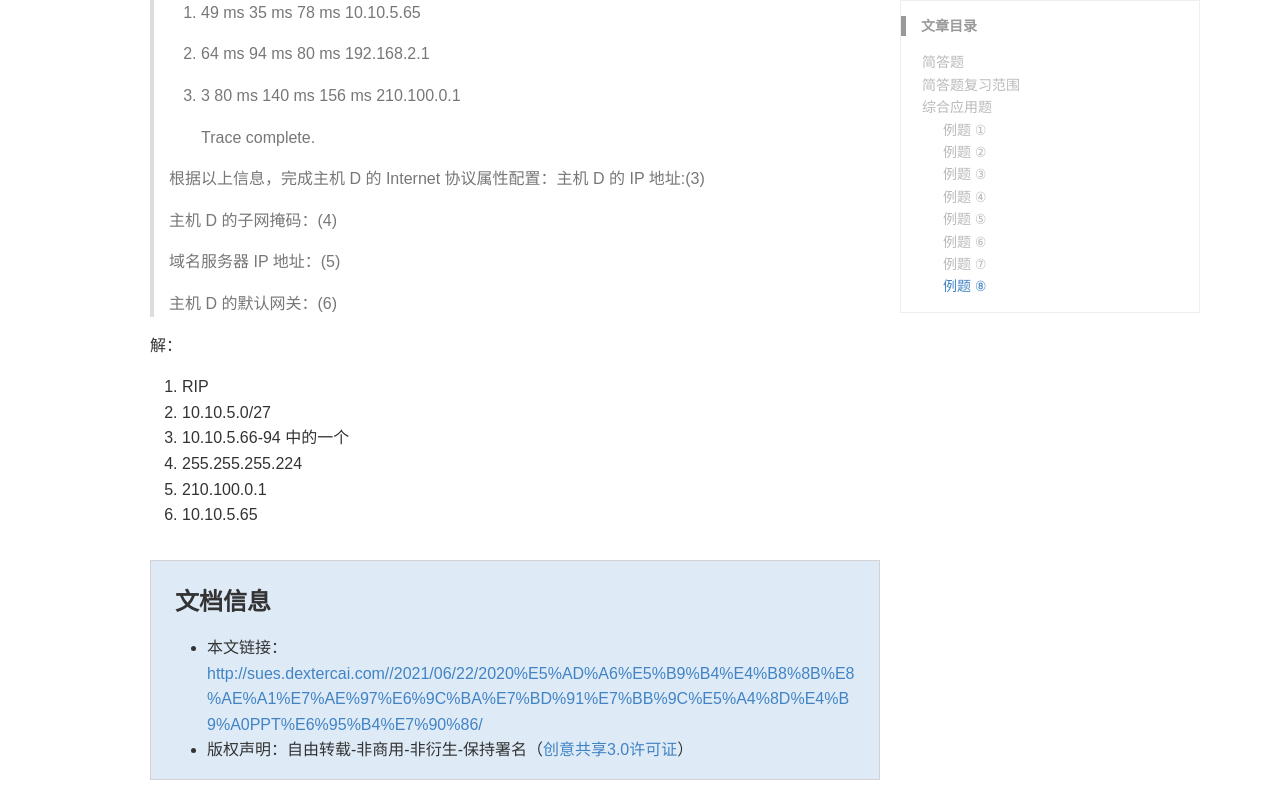
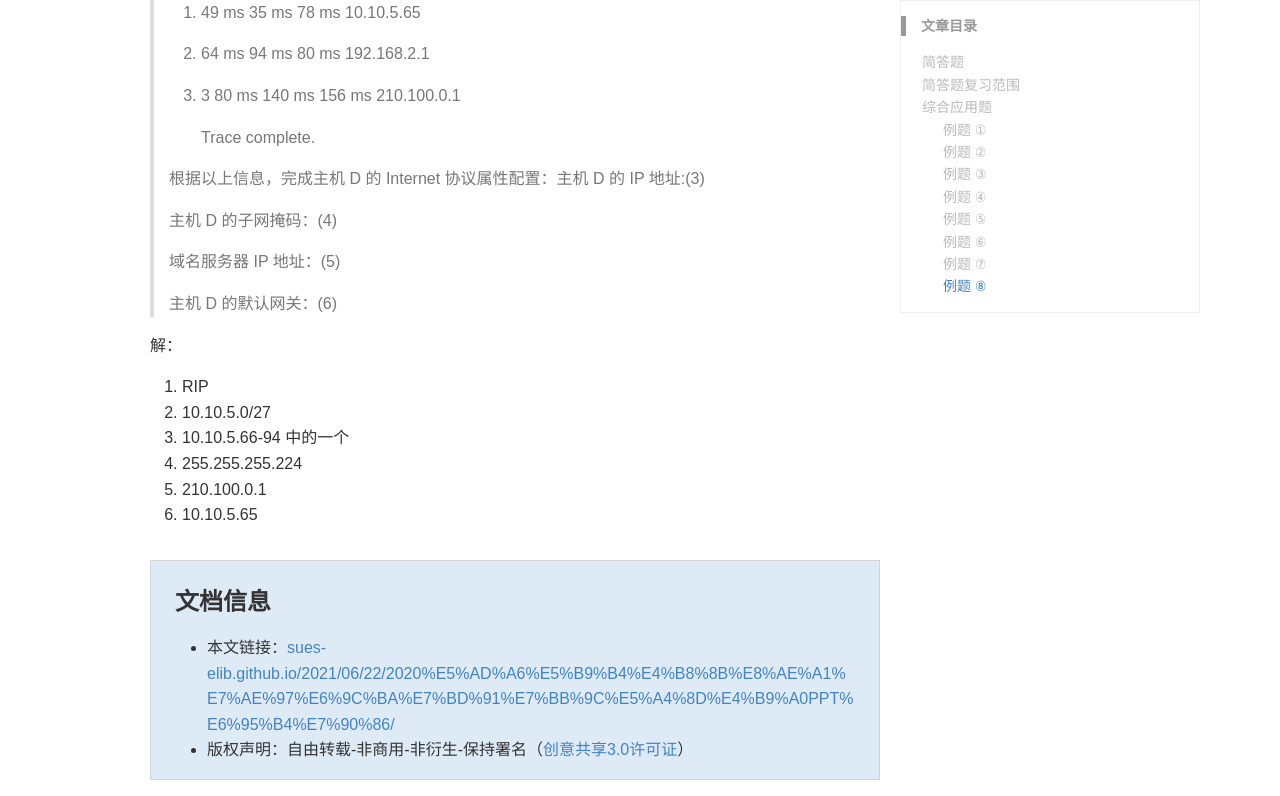
Before and after one commit to SUES-eLib/SUES-eLib.github.io, a Jekyll site: the page built from _posts/2021-6-22-2020学年下计算机网络复习PPT整理.md, in a window 1280 px wide and 900 px high, scrolled down 4392 px, cut to the strip 0-796 px from the top of the window. Built offline with Jekyll 4.4.1, drawn with Linux system fonts in a browser that asks for light colours; some web fonts are replaced; comment, search, counter and statistics services are not loaded; a style sheet for code colours, icons or effects is not loaded.

Commit message:
fix Config

```diff
--- a/_config.yml
+++ b/_config.yml
@@ -1,8 +1,8 @@
 # ---------------- #
 #   Main Configs   #
 # ---------------- #
-baseurl: /
-url: http://sues.dextercai.com/
+baseurl:
+url: sues-elib.github.io
 date_format: "ordinal"
 title: SUES-eLib
 subtitle: '上海工程技术大学 课程资料共享'
```
